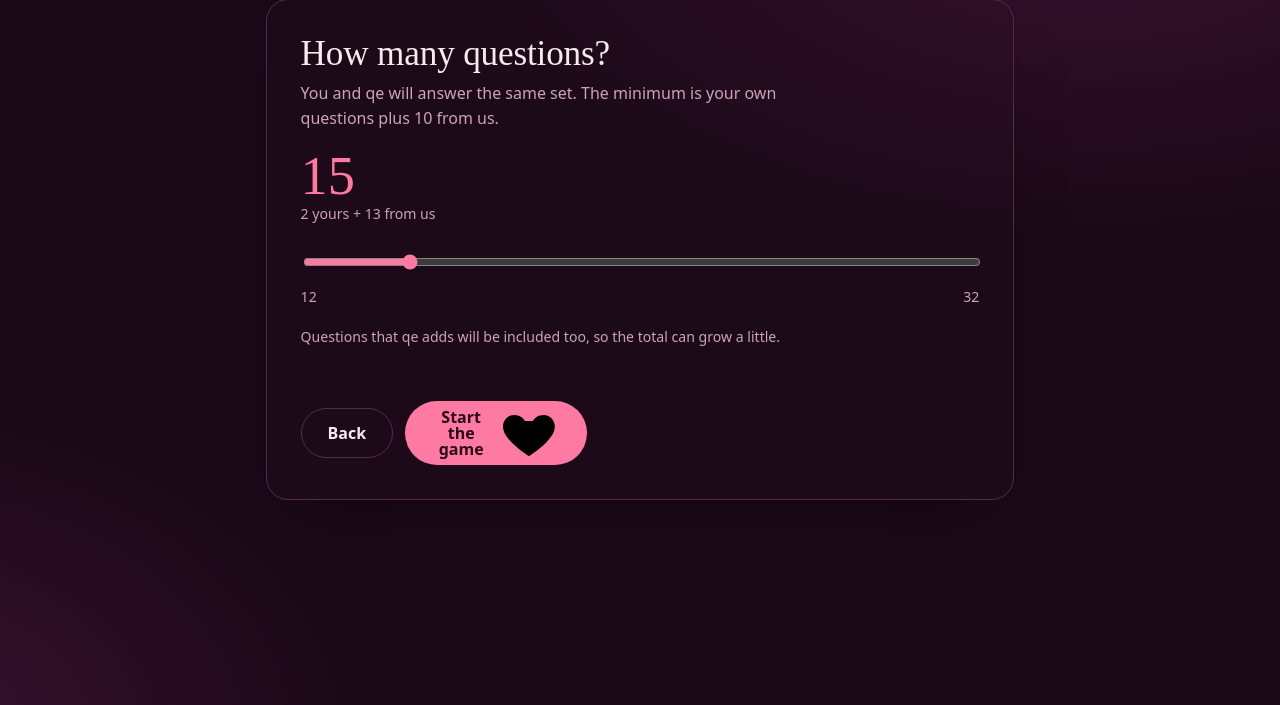
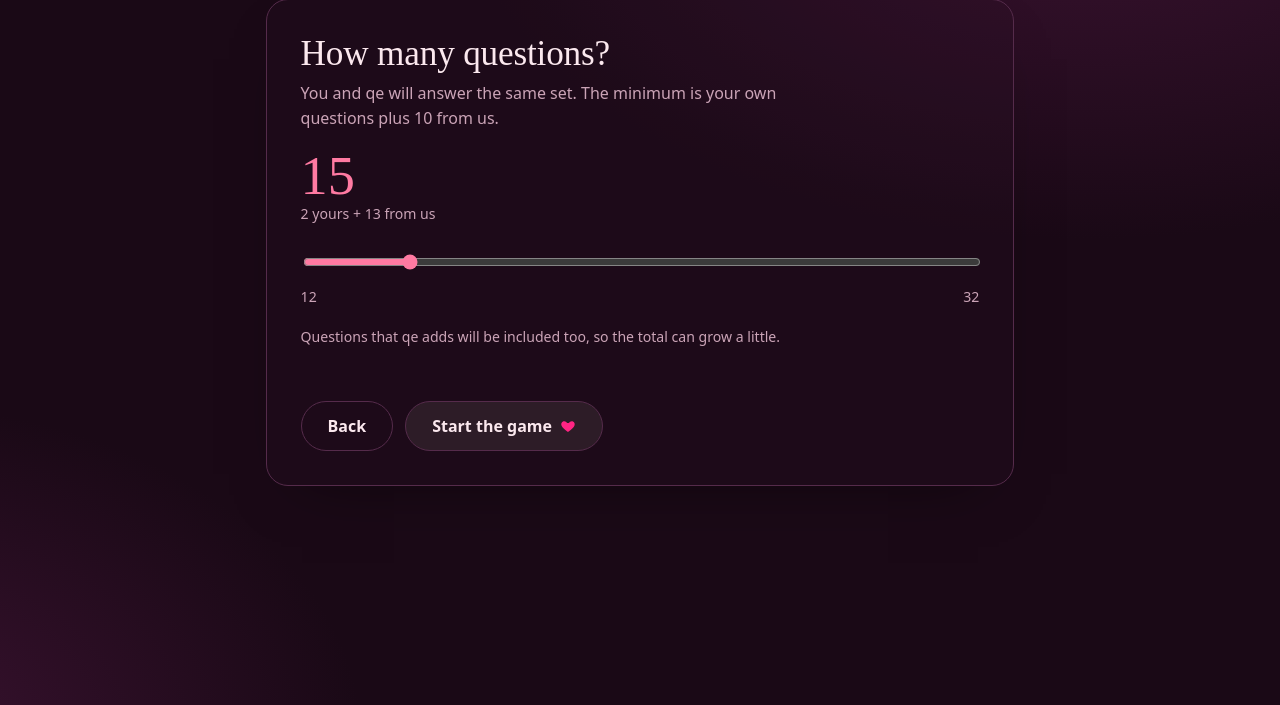
Before and after one commit to Prohor722/compatabilityTest, a Laravel app: page /step-3 in a window 1280 px wide. Shown: the part 61-766 px from the top of the page. Run offline with Laravel 12, Linux system fonts and the light colour scheme.

Commit message:
user1 step4 flow added

```diff
--- a/public/css/custom.css
+++ b/public/css/custom.css
@@ -312,6 +312,7 @@ p {
     color: var(--ink);
     border-color: var(--line);
 }
+
 .btn.ghost:hover {
     border-color: var(--rose);
 }
--- a/public/css/mystyle.css
+++ b/public/css/mystyle.css
@@ -21,6 +21,14 @@
     /* fill: #000; */
     transform-origin: center;
     animation: heartbeat 1s infinite;
+}
+
+.game-start-btn{
+  background-color: #5e515140 !important;
+}
+
+.game-start-btn:hover{
+  background-color: #5e515117 !important;
 }
 
 @keyframes heartbeat {
--- a/resources/views/game/user1/step_3.blade.php
+++ b/resources/views/game/user1/step_3.blade.php
@@ -14,11 +14,19 @@
         </div>
         <p class="count">Questions that qe adds will be included too, so the total can grow a little.</p>
         <p class="err" id="err" role="alert"></p>
-        <div class="btns"><button class="btn ghost" data-act="toQuestions">Back</button><button class="btn primary"
-                data-act="create" id="createBtn">Start the game <svg viewBox="0 0 24 24" aria-hidden="true">
-                    <path
-                        d="M12 21s-7.5-4.6-9.6-9.3C1 8.4 3 5 6.3 5c2 0 3.5 1.1 4.2 2.4h3C14.2 6.1 15.7 5 17.7 5 21 5 23 8.4 21.6 11.7 19.5 16.4 12 21 12 21z">
-                    </path>
-                </svg></button></div>
+
+        <div class="btns">
+            <button class="btn ghost" data-act="toQuestions">Back</button>
+
+            <a href="{{ route('game.step_4') }}">
+                <button class="btn ghost game-start-btn" data-act="create" id="createBtn">Start the game <svg viewBox="0 0 24 24"
+                        aria-hidden="true" id="heart">
+                        <path
+                            d="M12 21s-7.5-4.6-9.6-9.3C1 8.4 3 5 6.3 5c2 0 3.5 1.1 4.2 2.4h3C14.2 6.1 15.7 5 17.7 5 21 5 23 8.4 21.6 11.7 19.5 16.4 12 21 12 21z">
+                        </path>
+                    </svg>
+                </button>
+            </a>
+        </div>
     </div>
 </x-layouts>
```
